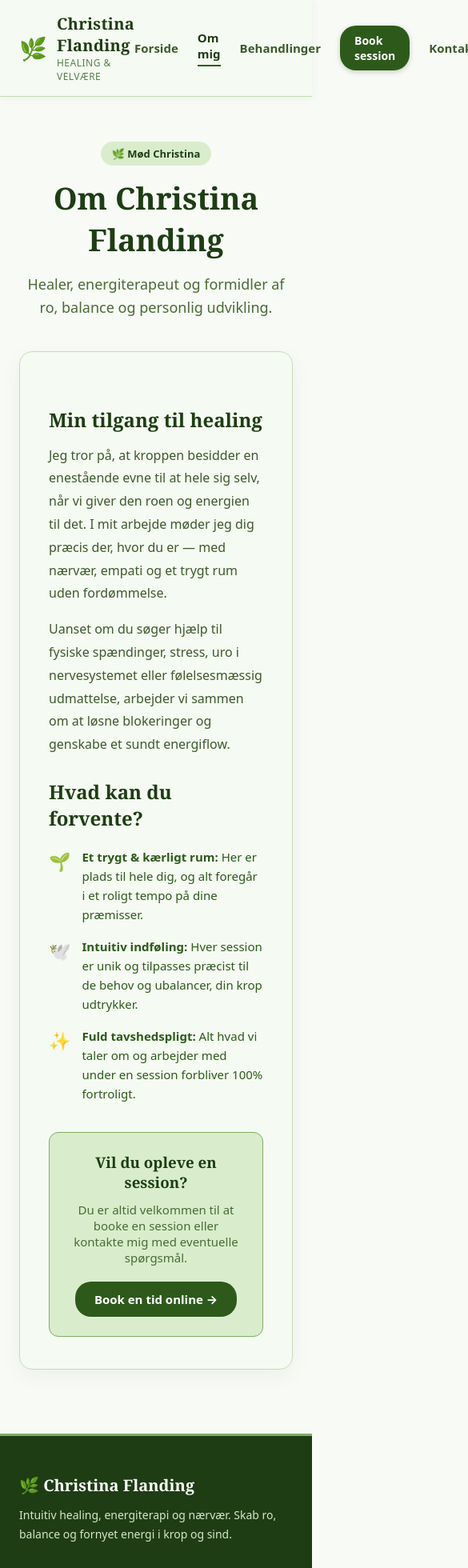
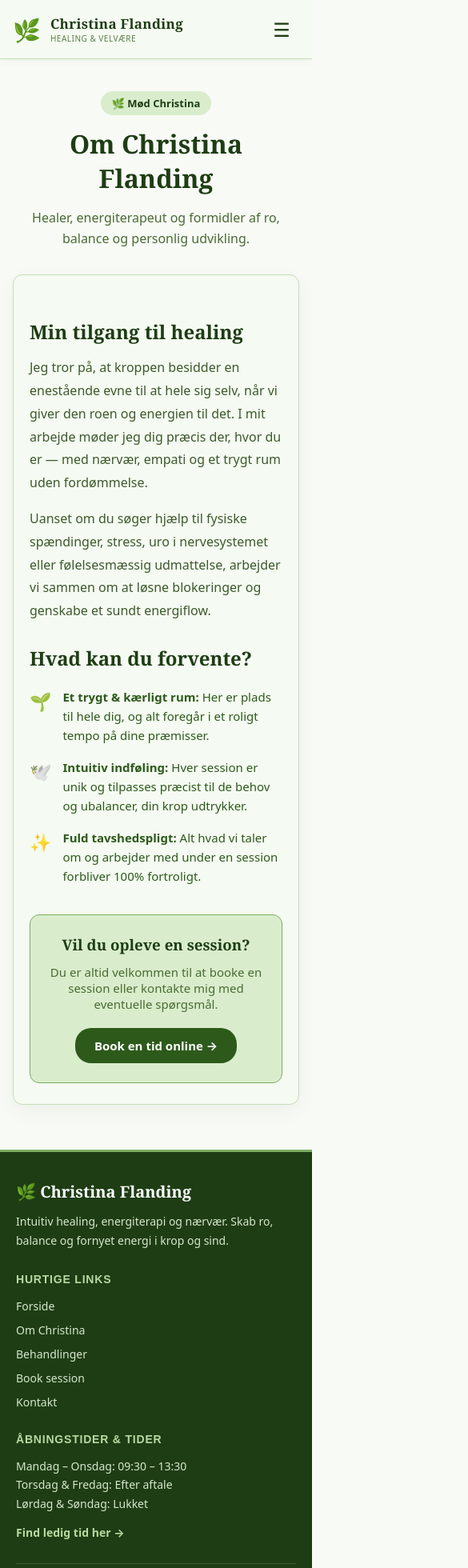
Before and after one commit to aaronalayo/christinaflanding, a React (Vite) app: page /om-mig in a window 390 px wide. Shown: the top 1960 px of the page at 80% size, 585 px wide, since content can reach past the window. Built offline with nearby package versions, Linux system fonts and the light colour scheme.

Commit message:
Improve mobile layout

```diff
--- a/src/HealingInquiry.tsx
+++ b/src/HealingInquiry.tsx
@@ -214,7 +214,7 @@ export default function HealingInquiry() {
   }
 
   return (
-    <div style={s.container}>
+    <div className="booking-shell" style={s.container}>
       <div style={{ textAlign: 'center', marginBottom: '28px' }}>
         <h2 style={s.heading}>🌿 Book en Healingsession 🌿</h2>
         <p style={s.subheading}>Vælg dag, dato og tidspunkt — og udfyld dine oplysninger.</p>
@@ -486,12 +486,12 @@ function BookingForm({ onSubmit, submitting }: {
 }) {
   return (
     <form onSubmit={onSubmit} style={s.form}>
-      <div style={s.row}>
-        <div style={s.formGroup}>
+      <div className="booking-form-row" style={s.row}>
+        <div className="booking-form-group" style={s.formGroup}>
           <label style={s.label}>Dit Navn</label>
           <input type="text" name="name" required placeholder="Navn" style={s.input} />
         </div>
-        <div style={s.formGroup}>
+        <div className="booking-form-group" style={s.formGroup}>
           <label style={s.label}>Din E-mail</label>
           <input type="email" name="email" required placeholder="email@eksempel.dk" style={s.input} />
         </div>
--- a/src/components/Footer.tsx
+++ b/src/components/Footer.tsx
@@ -4,10 +4,10 @@ import type { Styles } from '../css';
 export default function Footer() {
   return (
     <footer style={styles.footer}>
-      <div style={styles.container}>
-        <div style={styles.grid}>
+      <div className="site-footer-container" style={styles.container}>
+        <div className="site-footer-grid" style={styles.grid}>
           {/* Col 1: Brand */}
-          <div style={styles.col}>
+          <div className="site-footer-column" style={styles.col}>
             <div style={styles.brandTitle}>🌿 Christina Flanding</div>
             <p style={styles.text}>
               Intuitiv healing, energiterapi og nærvær. Skab ro, balance og fornyet energi i krop og sind.
@@ -15,7 +15,7 @@ export default function Footer() {
           </div>
 
           {/* Col 2: Navigation */}
-          <div style={styles.col}>
+          <div className="site-footer-column" style={styles.col}>
             <div style={styles.colTitle}>Hurtige links</div>
             <ul style={styles.list}>
               <li><Link to="/" style={styles.link}>Forside</Link></li>
@@ -27,7 +27,7 @@ export default function Footer() {
           </div>
 
           {/* Col 3: Practical */}
-          <div style={styles.col}>
+          <div className="site-footer-column" style={styles.col}>
             <div style={styles.colTitle}>Åbningstider & Tider</div>
             <p style={styles.text}>
               Mandag – Onsdag: 09:30 – 13:30<br />
--- a/src/components/Navbar.tsx
+++ b/src/components/Navbar.tsx
@@ -16,18 +16,18 @@ export default function Navbar() {
 
   return (
     <header style={styles.header}>
-      <div style={styles.container}>
+      <div className="site-header-container" style={styles.container}>
         {/* Brand Logo */}
         <Link to="/" style={styles.brand}>
           <span style={styles.brandIcon}>🌿</span>
           <div>
-            <div style={styles.brandTitle}>Christina Flanding</div>
-            <div style={styles.brandSubtitle}>Healing & Velvære</div>
+            <div className="site-brand-title" style={styles.brandTitle}>Christina Flanding</div>
+            <div className="site-brand-subtitle" style={styles.brandSubtitle}>Healing & Velvære</div>
           </div>
         </Link>
 
         {/* Desktop Nav */}
-        <nav style={styles.desktopNav}>
+        <nav className="site-desktop-nav" style={styles.desktopNav}>
           {links.map(link => {
             const isActive = location.pathname === link.to;
             const isBooking = link.to === '/booking';
@@ -54,6 +54,7 @@ export default function Navbar() {
         <button
           type="button"
           onClick={() => setMobileMenuOpen(!mobileMenuOpen)}
+          className="site-menu-toggle"
           style={styles.mobileMenuToggle}
           aria-label="Toggle navigation menu"
         >
@@ -63,7 +64,7 @@ export default function Navbar() {
 
       {/* Mobile Nav dropdown */}
       {mobileMenuOpen && (
-        <div style={styles.mobileNav}>
+        <div className="site-mobile-nav" style={styles.mobileNav}>
           {links.map(link => {
             const isActive = location.pathname === link.to;
             return (
--- a/src/index.css
+++ b/src/index.css
@@ -10,6 +10,7 @@ html, body {
   font-family: system-ui, -apple-system, BlinkMacSystemFont, "Segoe UI", Roboto, sans-serif;
   -webkit-font-smoothing: antialiased;
   -moz-osx-font-smoothing: grayscale;
+  overflow-x: hidden;
 }
 
 #root {
@@ -25,3 +26,64 @@ a {
 button {
   font-family: inherit;
 }
+
+@media (max-width: 760px) {
+  .site-header-container { padding: 12px 16px !important; }
+  .site-brand-title { font-size: 17px !important; }
+  .site-brand-subtitle { font-size: 10px !important; }
+  .site-desktop-nav { display: none !important; }
+  .site-menu-toggle {
+    display: block !important;
+    min-width: 44px;
+    min-height: 44px;
+    padding: 8px;
+  }
+  .site-mobile-nav { padding: 12px 16px 16px !important; }
+  .site-footer-container { padding: 36px 20px 20px !important; }
+  .site-footer-grid {
+    flex-direction: column !important;
+    gap: 28px !important;
+    margin-bottom: 28px !important;
+  }
+  .site-footer-column { flex-basis: auto !important; }
+  .site-hero { padding: 52px 16px !important; }
+  .site-hero-title { font-size: 34px !important; }
+  .site-hero-subtitle { font-size: 16px !important; }
+  .site-hero-buttons a {
+    width: 100%;
+    max-width: 300px;
+    text-align: center;
+  }
+  .site-section,
+  .site-quote-section,
+  .site-cta-banner { padding: 44px 16px !important; }
+  .site-section-title { font-size: 27px !important; }
+  .site-feature-card {
+    max-width: none !important;
+    flex-basis: 100% !important;
+    padding: 26px 20px !important;
+  }
+  .site-quote { font-size: 19px !important; }
+  .site-content-page,
+  .site-booking-page { padding: 40px 16px 56px !important; }
+  .site-content-container,
+  .site-booking-container { width: 100%; }
+  .site-page-header { margin-bottom: 32px !important; }
+  .site-page-title { font-size: 32px !important; }
+  .site-page-subtitle { font-size: 16px !important; }
+  .site-content-card,
+  .site-treatment-card,
+  .site-contact-card {
+    padding: 26px 20px !important;
+    border-radius: 12px !important;
+  }
+  .site-treatment-card-top { gap: 12px !important; }
+  .site-treatment-title { font-size: 21px !important; }
+  .site-contact-grid { gap: 20px !important; }
+  .booking-shell {
+    margin: 24px auto !important;
+    padding: 24px 16px !important;
+  }
+  .booking-form-row { flex-direction: column !important; }
+  .booking-form-group { flex-basis: auto !important; }
+}
--- a/src/pages/About.tsx
+++ b/src/pages/About.tsx
@@ -3,17 +3,17 @@ import type { Styles } from '../css';
 
 export default function About() {
   return (
-    <div style={styles.page}>
-      <div style={styles.container}>
-        <div style={styles.header}>
+    <div className="site-content-page" style={styles.page}>
+      <div className="site-content-container" style={styles.container}>
+        <div className="site-page-header" style={styles.header}>
           <span style={styles.badge}>🌿 Mød Christina</span>
-          <h1 style={styles.title}>Om Christina Flanding</h1>
-          <p style={styles.subtitle}>
+          <h1 className="site-page-title" style={styles.title}>Om Christina Flanding</h1>
+          <p className="site-page-subtitle" style={styles.subtitle}>
             Healer, energiterapeut og formidler af ro, balance og personlig udvikling.
           </p>
         </div>
 
-        <div style={styles.contentBox}>
+        <div className="site-content-card" style={styles.contentBox}>
           <h2 style={styles.heading}>Min tilgang til healing</h2>
           <p style={styles.text}>
             Jeg tror på, at kroppen besidder en enestående evne til at hele sig selv, når vi giver den roen og energien til det. I mit arbejde møder jeg dig præcis der, hvor du er — med nærvær, empati og et trygt rum uden fordømmelse.
--- a/src/pages/BookingPage.tsx
+++ b/src/pages/BookingPage.tsx
@@ -3,12 +3,12 @@ import type { Styles } from '../css';
 
 export default function BookingPage() {
   return (
-    <div style={styles.page}>
-      <div style={styles.container}>
-        <div style={styles.header}>
+    <div className="site-booking-page" style={styles.page}>
+      <div className="site-booking-container" style={styles.container}>
+        <div className="site-page-header" style={styles.header}>
           <span style={styles.badge}>🌿 Online Tidsbestilling</span>
-          <h1 style={styles.title}>Book Din Healingsession</h1>
-          <p style={styles.subtitle}>
+          <h1 className="site-page-title" style={styles.title}>Book Din Healingsession</h1>
+          <p className="site-page-subtitle" style={styles.subtitle}>
             Vælg en dato og et ledigt tidspunkt i kalenderen nedenfor. Når du har indsendt din forespørgsel, modtager du en bekræftelse på e-mail.
           </p>
         </div>
--- a/src/pages/Contact.tsx
+++ b/src/pages/Contact.tsx
@@ -3,19 +3,19 @@ import type { Styles } from '../css';
 
 export default function Contact() {
   return (
-    <div style={styles.page}>
-      <div style={styles.container}>
-        <div style={styles.header}>
+    <div className="site-content-page" style={styles.page}>
+      <div className="site-content-container" style={styles.container}>
+        <div className="site-page-header" style={styles.header}>
           <span style={styles.badge}>🌿 Kom i kontakt</span>
-          <h1 style={styles.title}>Kontakt Christina</h1>
-          <p style={styles.subtitle}>
+          <h1 className="site-page-title" style={styles.title}>Kontakt Christina</h1>
+          <p className="site-page-subtitle" style={styles.subtitle}>
             Har du spørgsmål om behandlingerne, forløb eller specielle ønsker? Tøv ikke med at række ud.
           </p>
         </div>
 
-        <div style={styles.grid}>
+        <div className="site-contact-grid" style={styles.grid}>
           {/* Card 1: Contact Info */}
-          <div style={styles.card}>
+          <div className="site-contact-card" style={styles.card}>
             <h2 style={styles.cardHeading}>Kontaktoplysninger</h2>
 
             <div style={styles.infoRow}>
@@ -66,7 +66,7 @@ export default function Contact() {
           </div>
 
           {/* Card 2: Quick Booking Action */}
-          <div style={{ ...styles.card, backgroundColor: '#D9EDCC', border: '1.5px solid #7FAD65' }}>
+          <div className="site-contact-card" style={{ ...styles.card, backgroundColor: '#D9EDCC', border: '1.5px solid #7FAD65' }}>
             <h2 style={styles.cardHeading}>Klar til at booke?</h2>
             <p style={{ fontSize: '15px', lineHeight: '1.7', color: '#2D5A1B', marginBottom: '24px' }}>
               Du behøver ikke vente på svar for at reservere en tid. Vores online kalender viser ledige tider i realtid, og du kan sikre din session med det samme.
--- a/src/pages/Services.tsx
+++ b/src/pages/Services.tsx
@@ -45,23 +45,23 @@ export default function Services() {
   ];
 
   return (
-    <div style={styles.page}>
-      <div style={styles.container}>
-        <div style={styles.header}>
+    <div className="site-content-page" style={styles.page}>
+      <div className="site-content-container" style={styles.container}>
+        <div className="site-page-header" style={styles.header}>
           <span style={styles.badge}>🌿 Ydelser & Behandlinger</span>
-          <h1 style={styles.title}>Mine Behandlinger</h1>
-          <p style={styles.subtitle}>
+          <h1 className="site-page-title" style={styles.title}>Mine Behandlinger</h1>
+          <p className="site-page-subtitle" style={styles.subtitle}>
             Alle sessioner foregår i et trygt og fortroligt rum med fokus på din trivsel og balance.
           </p>
         </div>
 
         <div style={styles.treatmentList}>
           {treatments.map((t, idx) => (
-            <div key={idx} style={styles.treatmentCard}>
-              <div style={styles.cardTop}>
+            <div className="site-treatment-card" key={idx} style={styles.treatmentCard}>
+              <div className="site-treatment-card-top" style={styles.cardTop}>
                 <span style={styles.icon}>{t.icon}</span>
                 <div>
-                  <h2 style={styles.cardTitle}>{t.title}</h2>
+                  <h2 className="site-treatment-title" style={styles.cardTitle}>{t.title}</h2>
                   <div style={styles.metaRow}>
                     <span style={styles.metaBadge}>⏱ {t.duration}</span>
                     <span style={styles.metaBadge}>💳 {t.price}</span>
```
Also changed, not shown: src/pages/Home.tsx (+14 -14 lines).
